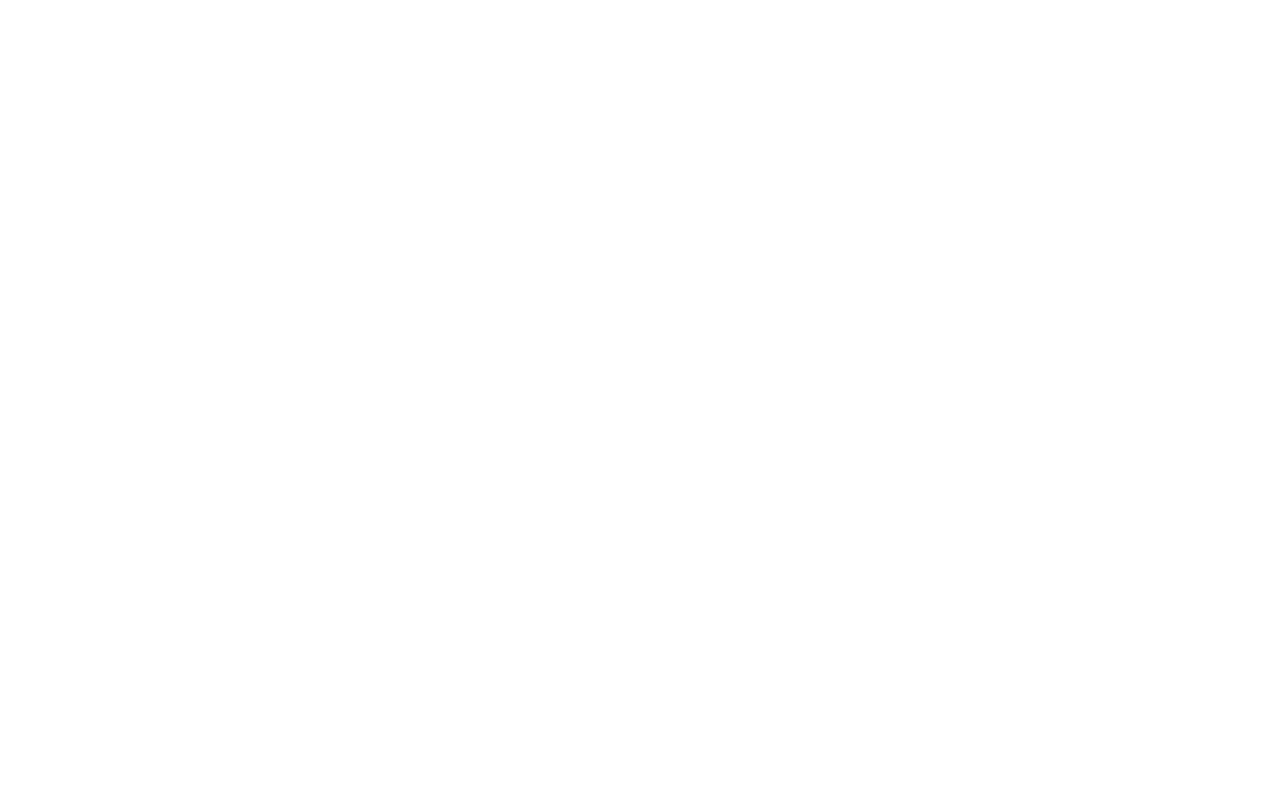
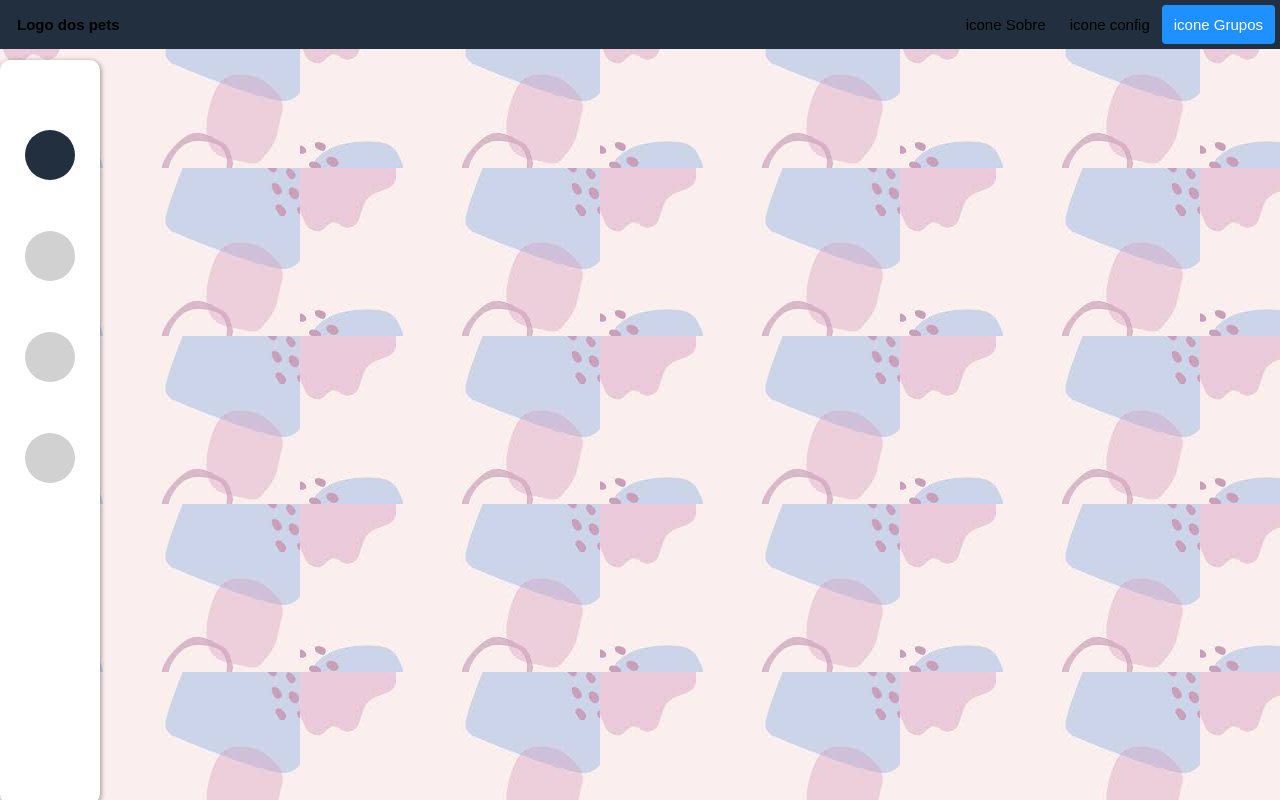
Before and after one commit to ajuda-pet/ajudapet-frontend, a React (Create React App) app: page / in a window 1280 px wide. Before the commit this address had no page. Built offline with nearby package versions, Linux system fonts and the light colour scheme.

Commit message:
homePage added

```diff
--- a/src/App.js
+++ b/src/App.js
@@ -4,6 +4,7 @@
 import { BrowserRouter as Router, Route, Routes } from 'react-router-dom'; // Troque 'Switch' por 'Routes'
 import Login from './pages/login/index.jsx';
 import Register from './pages/register/index.jsx';
+import Map from './pages/map/index.jsx';
 import Home from './pages/home/index.jsx';
 
 
@@ -13,7 +14,8 @@
             <Routes>
                 <Route path="/login" element={<Login />} />
                 <Route path="/register" element={<Register />} />
-                <Route path="/home" element={<Home />} />
+                <Route path="/map" element={<Map />} />
+                <Route path="/" element={<Home />} />
 
             </Routes>
         </Router>
--- /dev/null
+++ b/src/components/molecules/header/index.css
@@ -0,0 +1,56 @@
+* {
+    box-sizing: border-box;
+}
+
+body {
+    margin: 0;
+    font-family: Arial, Helvetica, sans-serif;
+}
+
+.header {
+    overflow: hidden;
+    background-color: rgb(33, 47, 63);
+    padding: 5px 5px;
+}
+
+.header a {
+    float: left;
+    color: black;
+    text-align: center;
+    padding: 12px;
+    text-decoration: none;
+    font-size: 15px;
+    line-height: 15px;
+    border-radius: 4px;
+}
+
+.header a.logo {
+    font-size: 15px;
+    font-weight: bold;
+}
+
+.header a:hover {
+    background-color: #ddd;
+    color: black;
+}
+
+.header a.active {
+    background-color: dodgerblue;
+    color: white;
+}
+
+.header-right {
+    float: right;
+}
+
+@media screen and (max-width: 500px) {
+    .header a {
+        float: none;
+        display: block;
+        text-align: left;
+    }
+
+    .header-right {
+        float: none;
+    }
+}
--- /dev/null
+++ b/src/components/molecules/header/index.jsx
@@ -0,0 +1,22 @@
+import React from 'react';
+import './index.css'; // Importe o arquivo CSS para estilos customizados
+
+const Header = () => {
+    return (
+        <>
+            <div class="header">
+                <a href="#default" class="logo">Logo dos pets</a>
+                <div class="header-right">
+                    <a href="#about">icone Sobre</a>
+                    <a href="#about">icone config</a>
+                    <a class="active" href="#home">icone Grupos</a>
+
+                </div>
+            </div>
+
+
+        </>
+    );
+};
+
+export default Header;
--- /dev/null
+++ b/src/components/molecules/sideBarHome/index.css
@@ -0,0 +1,40 @@
+.sidebar {
+    width: 100px;
+    position: fixed;
+    margin-top: 60px;
+    left: 0;
+    height: 93%;
+    background-color: #ffffff;
+    padding-top: 60px;
+    border-radius: 10px;
+    box-shadow: 1px 1px 5px rgba(0, 0, 0, 0.4);
+}
+
+.sidebar a {
+    padding: 10px 15px;
+    text-decoration: none;
+    font-size: 18px;
+    color: white;
+    display: block;
+}
+
+.sidebar a:hover {
+    background-color: #555;
+}
+
+.circle {
+    width: 50px;
+    height: 50px;
+    border-radius: 50%;
+    background-color: #d1d1d1;
+    margin: 0 auto;
+    margin-bottom: 10px;
+    display: flex;
+    justify-content: center;
+    align-items: center;
+}
+
+.circle.home {
+    background-color: rgb(33, 47, 63);
+
+}
--- /dev/null
+++ b/src/components/molecules/sideBarHome/index.jsx
@@ -0,0 +1,17 @@
+import React from 'react';
+import './index.css';
+const SideBarHome = () => {
+    return (
+        <>
+            <div class="sidebar">
+                <a href="#"><div className='circle home'></div>logo</a>
+                <a href="#"><div className='circle'></div>About</a>
+                <a href="#"><div className='circle'></div>Services</a>
+                <a href="#"><div className='circle'></div>Contact</a>
+            </div>
+
+        </>
+    )
+}
+
+export default SideBarHome;
--- a/src/pages/home/index.css
+++ b/src/pages/home/index.css
@@ -1,7 +1,3 @@
-body,
-html,
-#root {
-    margin: 0;
-    padding: 0;
-    height: 100%;
+body {
+    background-image: url('../../../public//images/ajudaPetBCK.jpeg');
 }
--- a/src/pages/home/index.jsx
+++ b/src/pages/home/index.jsx
@@ -1,48 +1,17 @@
 import React, { useEffect, useState } from 'react';
-import { MapContainer, TileLayer } from 'react-leaflet';
-import { useNavigate } from "react-router-dom";
-import Sidebar from '../../components/molecules/sidebar';
+//import { useLocation, useNavigate } from 'react-router-dom';
+import './index.css';
+import Header from '../../components/molecules/header';
+import SideBarHome from '../../components/molecules/sideBarHome';
 
-import 'leaflet/dist/leaflet.css';
-import './index.css';
+
 
 function Home() {
-  const navigate = useNavigate();
-  const [validated, setValidated] = React.useState(false);
-  useEffect(() => {
-    document.title = 'Mapa';
-    let jwtToken = localStorage.getItem("authenticated");
-    if (!jwtToken) {
-      // let msg = 'Usuário não autenticado. Faça login para acessar a página.';
-
-
-    } else {
-      if (!validated) {
-        // validateJwt(jwtToken);
-        setValidated(true);
-      }
-    }
-  }, [navigate, validated]);
-
-  const [isOpen, setIsOpen] = useState(false);
-
-  const toggleSidebar = () => {
-    setIsOpen(!isOpen);
-  };
-
-
   return (
-    <div className="Home">
-      <MapContainer center={[-32.0372, -52.0986]} zoom={13} style={{ height: '100vh', width: '100%' }}
-        worldCopyJump={true}
-      >
-        <TileLayer
-          attribution='&copy; <a href="https://www.openstreetmap.org/copyright">OpenStreetMap</a> contributors'
-          url="https://{s}.tile.openstreetmap.org/{z}/{x}/{y}.png"
-        />
-        <Sidebar />
-      </MapContainer>
-    </div>
+    <>
+      <Header />
+      <SideBarHome />
+    </>
   );
 }
 
--- /dev/null
+++ b/src/pages/map/index.css
@@ -0,0 +1,7 @@
+body,
+html,
+#root {
+    margin: 0;
+    padding: 0;
+    height: 100%;
+}
--- /dev/null
+++ b/src/pages/map/index.jsx
@@ -0,0 +1,49 @@
+import React, { useEffect, useState } from 'react';
+import { MapContainer, TileLayer } from 'react-leaflet';
+import { useNavigate } from "react-router-dom";
+import Sidebar from '../../components/molecules/sidebar';
+
+import 'leaflet/dist/leaflet.css';
+import './index.css';
+
+function Map() {
+    const navigate = useNavigate();
+    const [validated, setValidated] = React.useState(false);
+    useEffect(() => {
+        document.title = 'Mapa';
+        let jwtToken = localStorage.getItem("authenticated");
+        if (!jwtToken) {
+            // let msg = 'Usuário não autenticado. Faça login para acessar a página.';
+
+
+        } else {
+            if (!validated) {
+                // validateJwt(jwtToken);
+                setValidated(true);
+            }
+        }
+    }, [navigate, validated]);
+
+    const [isOpen, setIsOpen] = useState(false);
+
+    const toggleSidebar = () => {
+        setIsOpen(!isOpen);
+    };
+
+
+    return (
+        <div className="Home">
+            <MapContainer center={[-32.0372, -52.0986]} zoom={13} style={{ height: '100vh', width: '100%' }}
+                worldCopyJump={true}
+            >
+                <TileLayer
+                    attribution='&copy; <a href="https://www.openstreetmap.org/copyright">OpenStreetMap</a> contributors'
+                    url="https://{s}.tile.openstreetmap.org/{z}/{x}/{y}.png"
+                />
+                <Sidebar />
+            </MapContainer>
+        </div>
+    );
+}
+
+export default Map;
```
Also changed, not shown: public/images/ajudaPetBCK.jpeg (added).
